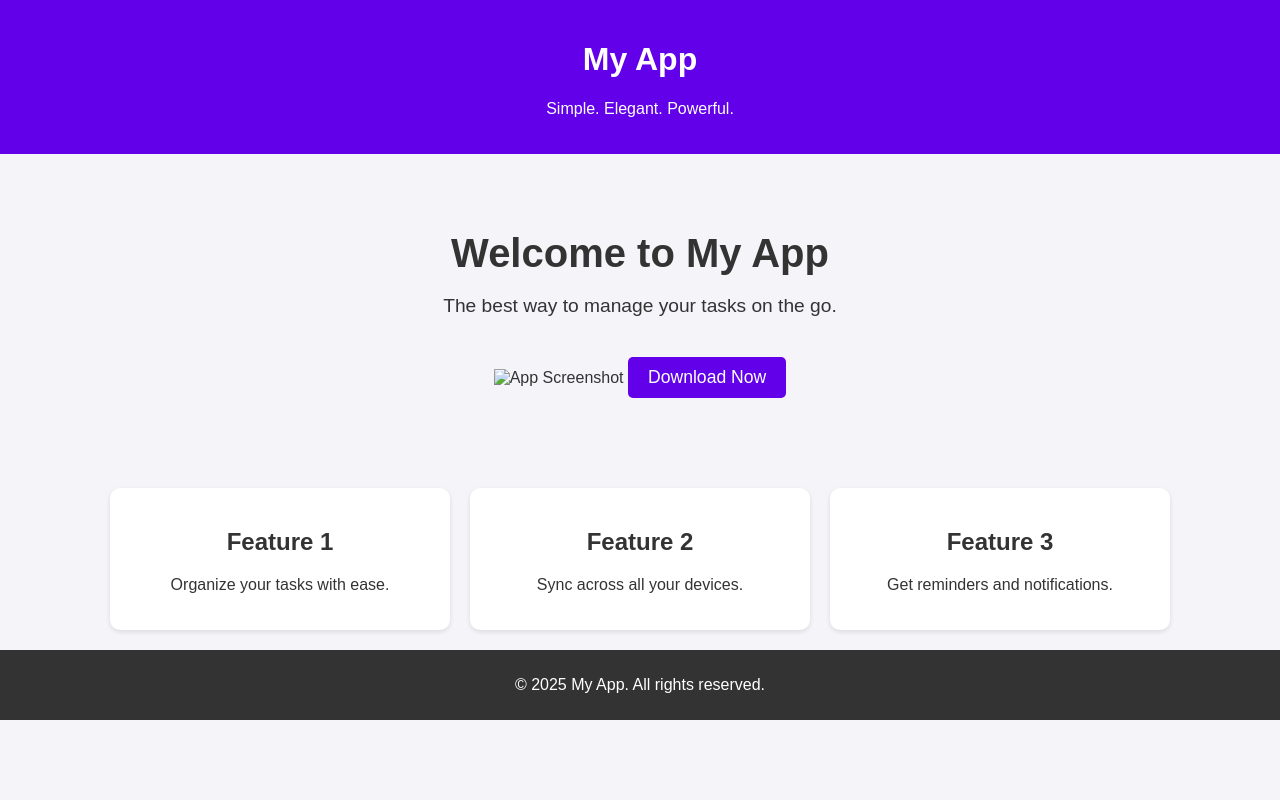
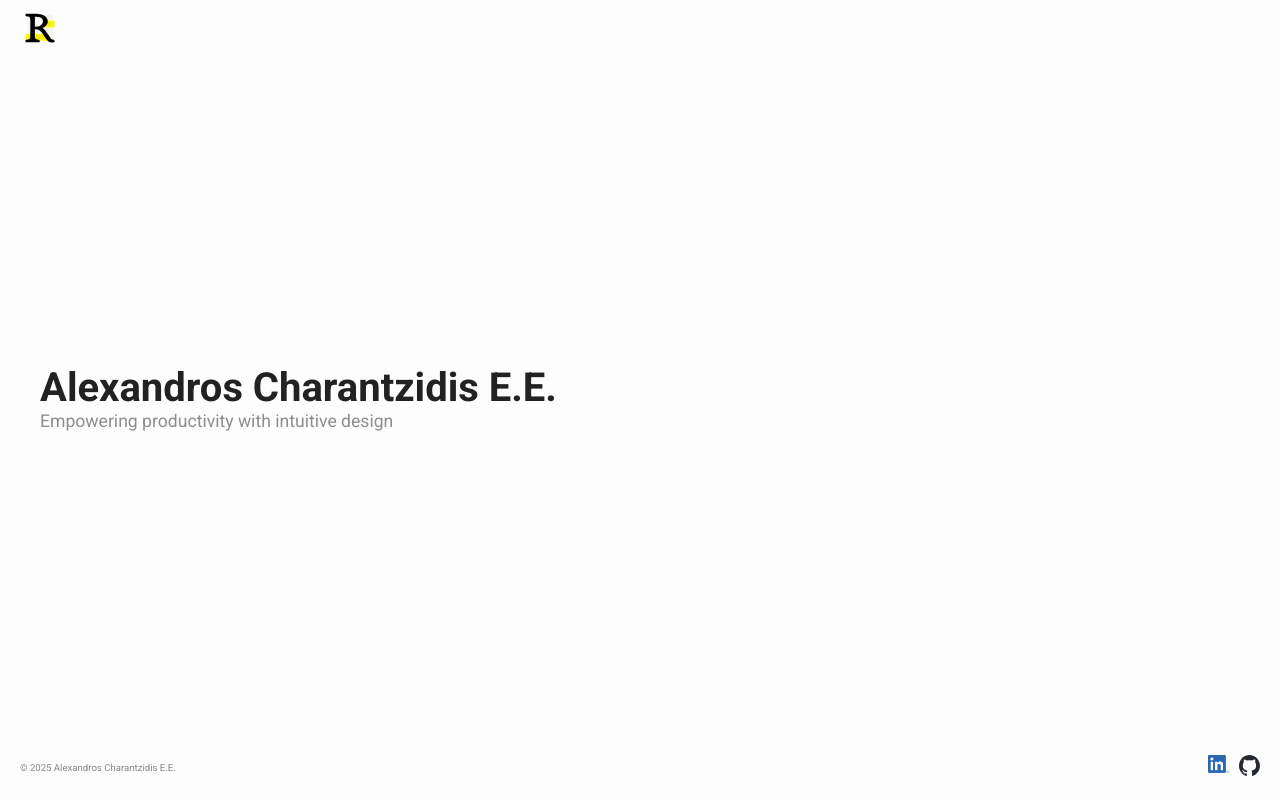
Before and after one commit to CharAlex/CharAlex.github.io, a plain HTML site: page index.html in a window 1280 px wide. Drawn offline with Linux system fonts and the light colour scheme.

Commit message:
Basic setup

```diff
--- a/index.html
+++ b/index.html
@@ -3,99 +3,41 @@
 <head>
     <meta charset="UTF-8">
     <meta name="viewport" content="width=device-width, initial-scale=1.0">
-    <title>My Mobile App</title>
-    <style>
-        body {
-          font-family: Arial, sans-serif;
-          margin: 0;
-          padding: 0;
-          box-sizing: border-box;
-          background: #f4f4f9;
-          color: #333;
-        }
-        header {
-          background: #6200ea;
-          color: white;
-          padding: 20px 10px;
-          text-align: center;
-        }
-        .hero {
-          text-align: center;
-          padding: 50px 20px;
-        }
-        .hero h1 {
-          font-size: 2.5rem;
-          margin-bottom: 10px;
-        }
-        .hero p {
-          font-size: 1.2rem;
-          margin-bottom: 20px;
-        }
-        .hero img {
-          width: 80%;
-          max-width: 300px;
-          margin-bottom: 20px;
-        }
-        .cta {
-          margin: 20px auto;
-          padding: 10px 20px;
-          background: #6200ea;
-          color: white;
-          text-decoration: none;
-          border-radius: 5px;
-          display: inline-block;
-          font-size: 1.1rem;
-        }
-        .features {
-          display: flex;
-          flex-wrap: wrap;
-          justify-content: center;
-          padding: 20px;
-          gap: 20px;
-        }
-        .feature {
-          background: white;
-          padding: 20px;
-          border-radius: 10px;
-          box-shadow: 0 2px 5px rgba(0, 0, 0, 0.1);
-          width: 300px;
-          text-align: center;
-        }
-        footer {
-          background: #333;
-          color: white;
-          text-align: center;
-          padding: 10px;
-        }
-    </style>
+    <title>My Productivity App</title>
+    <link rel="stylesheet" href="styles.css">
+    <link href="https://fonts.googleapis.com/css2?family=Roboto:wght@400;500;700&display=swap" rel="stylesheet">
 </head>
 <body>
-<header>
-    <h1>My App</h1>
-    <p>Simple. Elegant. Powerful.</p>
+<!-- Top Bar -->
+<header class="top-bar">
+    <div class="container">
+        <div class="logo">
+            <img src="images/retention_logo.svg" alt="Retention App Logo">
+        </div>
+    </div>
 </header>
-<div class="hero">
-    <h1>Welcome to My App</h1>
-    <p>The best way to manage your tasks on the go.</p>
-    <img src="placeholder.png" alt="App Screenshot">
-    <a href="#" class="cta">Download Now</a>
-</div>
-<div class="features">
-    <div class="feature">
-        <h2>Feature 1</h2>
-        <p>Organize your tasks with ease.</p>
+
+<!-- Main Section -->
+<section class="main-section">
+    <div class="container">
+        <div class="left-column">
+            <h1>Alexandros Charantzidis E.E.</h1>
+            <p>Empowering productivity with intuitive design</p>
+        </div>
     </div>
-    <div class="feature">
-        <h2>Feature 2</h2>
-        <p>Sync across all your devices.</p>
+</section>
+
+<!-- Footer -->
+<footer id="footer">
+    <p>&copy; 2025 Alexandros Charantzidis E.E.</p>
+    <div class="social-links">
+        <a href="https://www.linkedin.com/in/alexandros-charantzidis" target="_blank">
+            <img src="/images/linkedin-logo-blue.png" alt="LinkedIn" class="linkedin-icon">
+        </a>
+        <a href="https://github.com/CharAlex" target="_blank">
+            <img src="/images/github-mark.svg" alt="GitHub" class="github-icon">
+        </a>
     </div>
-    <div class="feature">
-        <h2>Feature 3</h2>
-        <p>Get reminders and notifications.</p>
-    </div>
-</div>
-<footer>
-    <p>© 2025 My App. All rights reserved.</p>
 </footer>
 </body>
 </html>
--- /dev/null
+++ b/styles.css
@@ -0,0 +1,92 @@
+/* General Styles */
+* {
+    margin: 0;
+    padding: 0;
+    box-sizing: border-box;
+}
+
+body {
+    background-color: #FDFDFD;
+    display: flex;
+    flex-direction: column;
+    min-height: 100vh;
+    font-family: 'Roboto', sans-serif;
+}
+
+/* Top Bar */
+.top-bar {
+    background-color: #FDFDFD;
+    padding: 8px 20px;
+}
+
+.top-bar .logo img {
+    height: 40px;
+}
+
+/* Main Section */
+.main-section {
+    flex: 1;
+    display: flex;
+    justify-content: center;
+    align-items: center;
+    padding: 60px 20px;
+}
+
+.main-section .container {
+    display: flex;
+    flex-wrap: wrap;
+    width: 100%;
+}
+
+.left-column {
+    width: 60%;
+    padding: 0 20px;
+}
+
+.left-column h1 {
+    font-size: 2.5rem;
+    color: #222224;
+}
+
+.left-column p {
+    font-size: 1.1rem;
+    color: #8D8D8D;
+}
+
+/* Footer */
+#footer {
+    background-color: #FDFDFD;
+    padding: 20px;
+    display: flex;
+    justify-content: space-between;
+    align-items: center;
+    margin-top: auto;
+}
+
+#footer p {
+    color: #888;
+    font-size: 0.6rem;
+}
+
+.social-links {
+    display: flex;
+    gap: 10px;
+}
+
+.linkedin-icon, .github-icon {
+    width: 21px;
+    cursor: pointer;
+    transition: transform 0.3s ease;
+}
+
+.linkedin-icon:hover, .github-icon:hover {
+    transform: scale(1.1);
+}
+
+/* Responsiveness */
+@media screen and (max-width: 768px) {
+    .left-column {
+        width: 100%;
+        padding: 10px 0;
+    }
+}
```
Also changed, not shown: images/github-mark.svg (added), images/google-play-icon.png (added), images/linkedin-logo-blue.png (added), images/retention_logo.svg (added), 1 other file.
